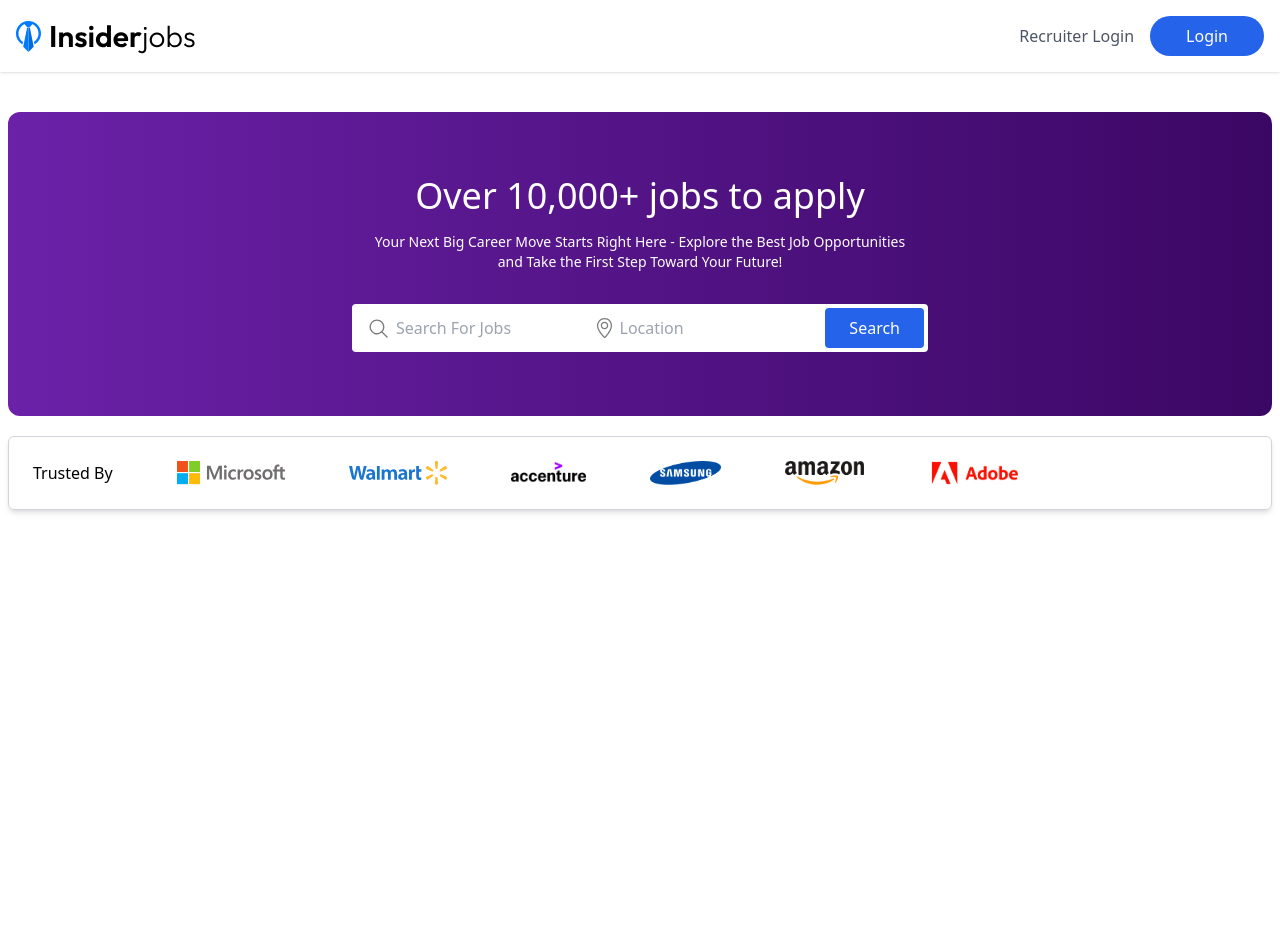
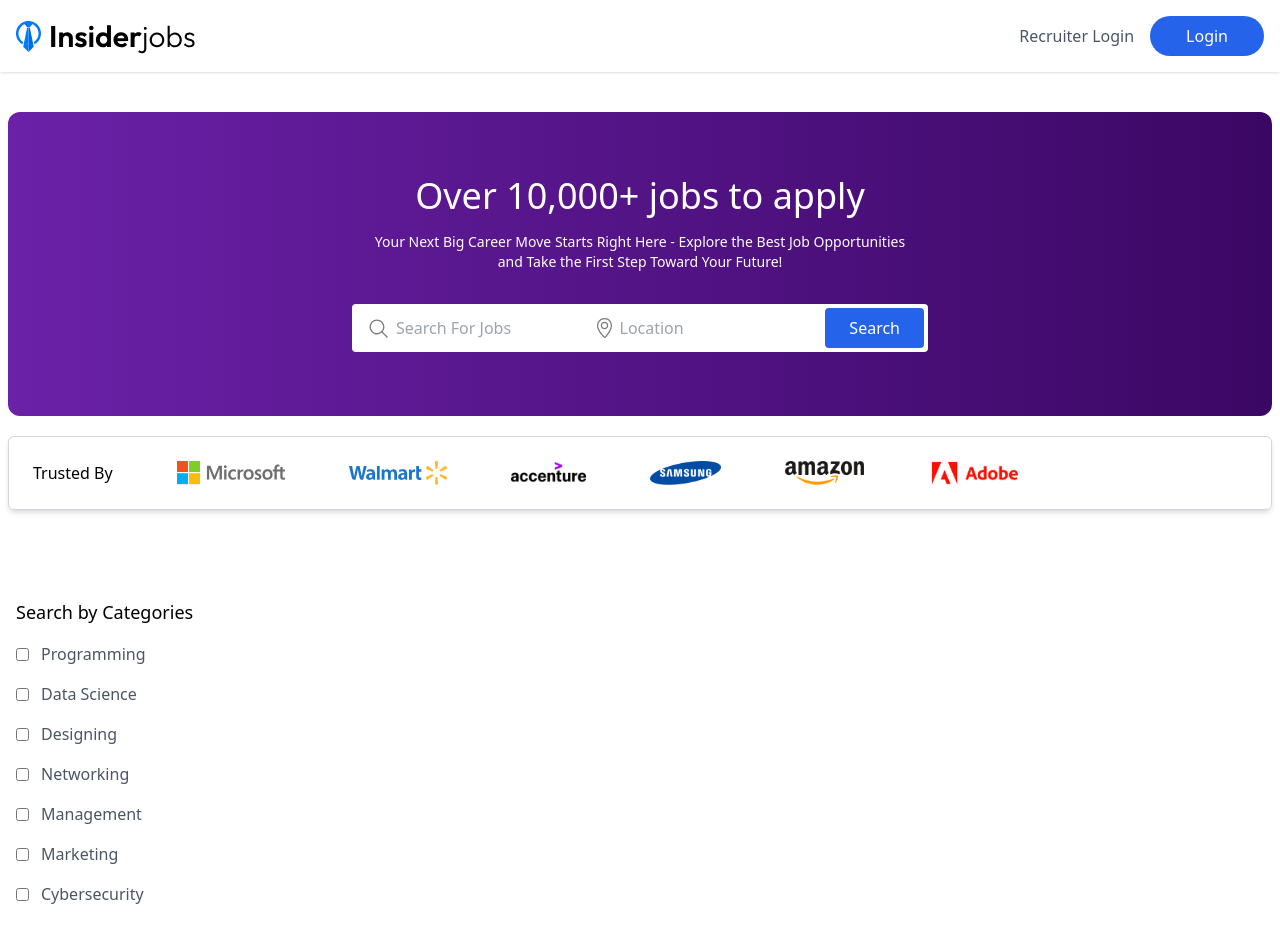
Before and after one commit to Prince-Singh-Dev/JobSphere, a React (Vite) app in the folder client/: page / in a window 1280 px wide. Before the commit the page ends 800 px from the top, so only its background shows below. Built offline with nearby package versions, Linux system fonts and the light colour scheme; no server answers.

Commit message:
Search by Category added

```diff
--- a/client/src/components/JobListing.jsx
+++ b/client/src/components/JobListing.jsx
@@ -1,6 +1,6 @@
 import React, { useContext } from 'react'
 import { AppContext } from '../context/AppContext'
-import { assets } from '../assets/assets'
+import { assets, JobCategories } from '../assets/assets'
 
 const JobListing = () => {
 
@@ -24,7 +24,7 @@
                                 </span>
                             )}
                             {searchFIlter.location && (
-                                <span className='inline-flex items-center gap-2.5 bg-red-50 border border-red-200 px-4 py-1.5 rounded'>
+                                <span className='ml-2 inline-flex items-center gap-2.5 bg-red-50 border border-red-200 px-4 py-1.5 rounded'>
                                     {searchFIlter.location}
                                     <img onClick={ e => setSearchFilter(prev => ({...prev,location:""})) } className='cursor-pointer' src={assets.cross_icon} alt="" />
                                 </span>
@@ -34,6 +34,21 @@
                 )
             }
 
+            {/* Category Filter */}
+            <div className='max-lg:hidden'>
+                <h4 className='font-medium text-lg py-4'>Search by Categories</h4>
+                <ul className='space-y-4 text-gray-600'>
+                    {
+                        JobCategories.map((category,index)=>(
+                            <li className='flex gap-3 items-center' key={index}>
+                                <input className='sacle-125' type="checkbox" name='' id='' />
+                                {category}
+                            </li>
+                        ))
+                    }
+                </ul>
+            </div>
+
         </div>
     </div>
   )
```
